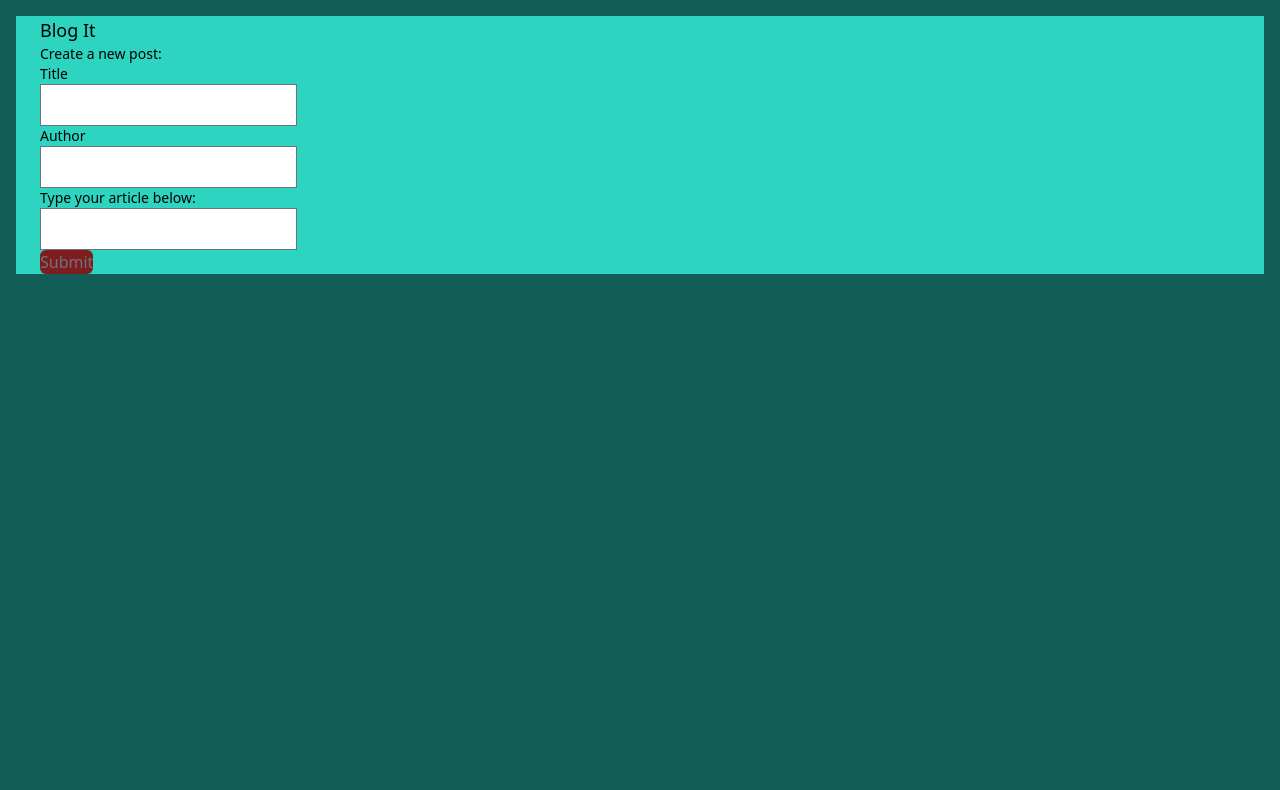
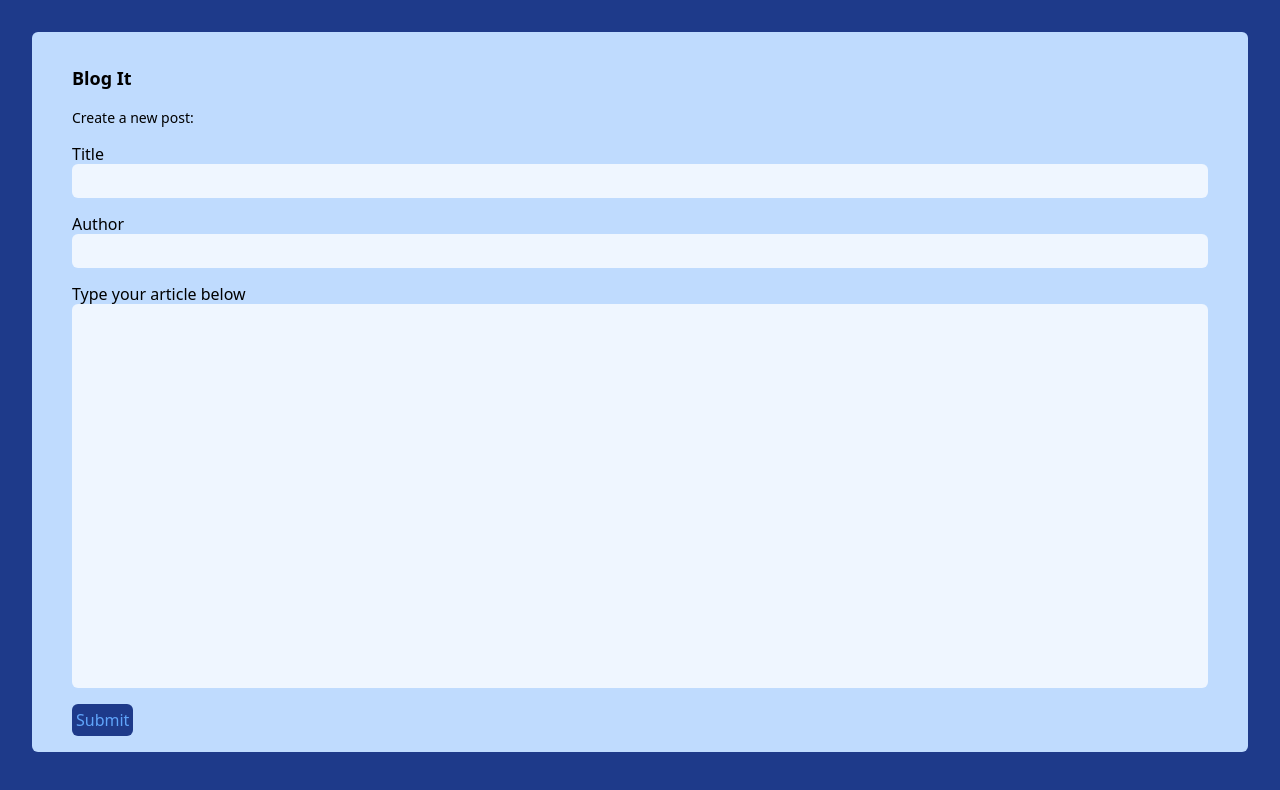
Before and after one commit to AdrianaMoralesQ/blogit, a Next.js app: page / in a window 1280 px wide. Shown: the top 790 px of the page. Built offline with nearby package versions, Linux system fonts and the light colour scheme; no server answers.

Commit message:
implemented styles

```diff
--- a/pages/index.tsx
+++ b/pages/index.tsx
@@ -27,46 +27,42 @@ export default function Home() {
 					.select();
 				if (error) throw error;
 				console.log("data:", data);
-				// if (articles) {
-				// 	setArticles([...data, ...articles]);
-				// }
 			}
 		} catch (error) {
 			console.log("error:", error);
 		}
 	};
 	return (
-		<div className="relative bg-teal-400 m-4">
-			<div className="mx-auto max-w-7xl px-6">
+		<div className="relative bg-blue-200 m-8 rounded-md border-transparent p-4">
+			<div className="mx-auto max-w-7xl px-6 ">
 				<form onSubmit={handleSubmit(onSubmit)}>
-					<div className="block text-sm font-medium text-grey-700 mt-4">
-						<h1 className="block text-lg font-medium text-grey-700 mt-4">
+					<div className="block text-sm text-grey-700 mt-4 ">
+						<h1 className="block text-lg font-extrabold text-grey-700 mt-4">
 							Blog It
 						</h1>
-						<p>Create a new post:</p>
-						<p>Title</p>
+						<h2 className="mt-4 font-medium">Create a new post:</h2>
+						<p className="mt-4 font-medium">Title</p>
 						<input
-							className="text-base font-medium text-gray-500"
+							className="text-base font-medium text-gray-900 rounded-md border-transparent p-1 w-full"
 							{...register("title", { required: true, maxLength: 50 })}
 						/>
-						<p>Author</p>
+						<p className="mt-4 font-medium">Author</p>
 						<input
-							className="text-base font-medium text-gray-500"
+							className="text-base font-medium text-gray-900 rounded-md border-transparent p-1 w-full"
 							{...register("author", {
 								required: true,
 								pattern: /^[A-Za-z]+$/i,
 							})}
 						/>
-						<p>Type your article below:</p>
+						<p className="mt-4 font-medium">Type your article below</p>
 						<input
-							className="text-base font-medium text-gray-500"
-							{...register("body", { required: true })}
+							className="text-base font-medium text-gray-900 rounded-md border-transparent p-1 w-full h-96"
+							{...register("body", { maxLength: 1000, required: true })}
 						/>
 						<div>
 							<button
-								className="text-gray-500 group inline-flex items-center rounded-md bg-red-900 text-base font-medium hover:text-gray-900"
+								className="text-blue-400 group inline-flex items-center rounded-md bg-blue-900 text-base font-medium hover:text-gray-900 p-1 mt-4"
 								type="submit"
-								// onClick={addNewArticle}
 							>
 								{" "}
 								Submit{" "}
--- a/styles/globals.css
+++ b/styles/globals.css
@@ -91,7 +91,7 @@ body {
 
 body {
 	color: black;
-	background: #115e59;
+	background: #1e3a8a;
 }
 
 a {
@@ -106,4 +106,11 @@ a {
 }
 input {
 	color: black;
+	background-color: #eff6ff;
 }
+p {
+	font-size: 16px;
+}
+h1 {
+	font-size: 100px;
+}
```
